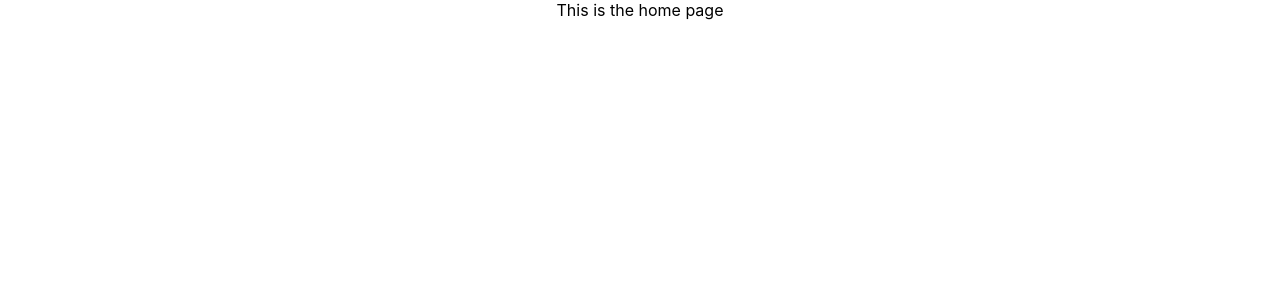
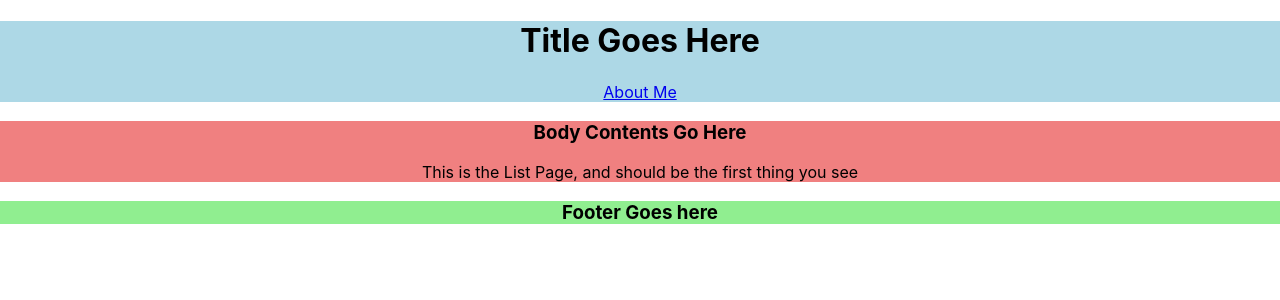
Before and after one commit to austinbhan/cloud-drawings, a React (Create React App) app: page / in a window 1280 px wide. Shown: the top 300 px of the page. Built offline with nearby package versions, Linux system fonts and the light colour scheme.

Commit message:
Wired ListPage and AboutMe

```diff
--- a/src/About-Me.js
+++ b/src/About-Me.js
@@ -0,0 +1,16 @@
+import React from 'react';
+import './App.css';
+
+export default function AboutMe() {
+  function handleGoBack() {
+    window.location.replace('/');
+  }
+
+  return (
+    <div className="about-me">
+      <h2>About Me</h2>
+      <p>About Me Text Goes Here</p>
+      <button onClick={handleGoBack}>Take me back</button>
+    </div>
+  );
+}
--- a/src/App.css
+++ b/src/App.css
@@ -1,3 +1,15 @@
 .App {
   text-align: center;
 }
+
+.header {
+background-color: lightblue;
+}
+
+.body {
+background-color: lightcoral;
+}
+
+.footer {
+background-color: lightgreen;
+}
--- a/src/App.js
+++ b/src/App.js
@@ -1,11 +1,40 @@
+import React from 'react';
 import './App.css';
+
+import { BrowserRouter as Router, Route, Switch, Link } from 'react-router-dom';
+import AboutMe from './About-Me';
+import ListPage from './List-Page';
+
 
 function App() {
   return (
-    <div className="App">
-      This is the home page
-    </div>
+    <Router>
+      <div className="App">
+        <div className="header">
+          <h1>Title Goes Here</h1>
+
+          <Link to="/about-me">About Me</Link>
+        </div>
+
+        <div className="body">
+          <h3>Body Contents Go Here</h3>
+          <Switch>
+            <Route exact path="/">
+              <ListPage />
+            </Route>
+            <Route exact path="/about-me">
+              <AboutMe />
+            </Route>
+          </Switch>
+        </div>
+
+        <div className="footer">
+          <h3>Footer Goes here</h3>
+        </div>
+      </div>
+    </Router>
   );
+
 }
 
 export default App;
--- /dev/null
+++ b/src/List-Page.js
@@ -0,0 +1,10 @@
+import React from 'react';
+import './App.css';
+
+export default function ListPage() {
+  return (
+    <div>
+            This is the List Page, and should be the first thing you see
+    </div>
+  );
+}
```
